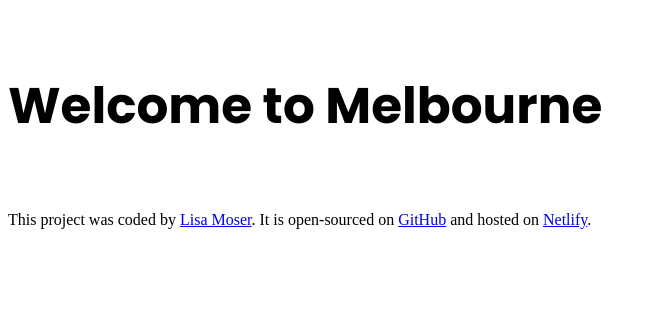
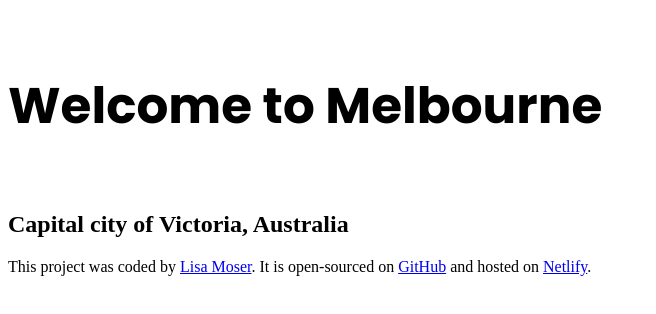
Before and after one commit to lisamoser/Melbourne-Project, a plain HTML site: page index.html in a window 1280 px wide. Shown: the whole page, without its empty margins (0-656 px from the left). Drawn offline with Linux system fonts and the light colour scheme; a web font is replaced by a local one.

Commit message:
Added H2

```diff
--- a/index.html
+++ b/index.html
@@ -14,6 +14,7 @@
   </head>
   <body>
     <h1>Welcome to Melbourne</h1>
+    <h2>Capital city of Victoria, Australia</h2>
     <footer>
       This project was coded by
       <a
```
Also changed, not shown: 1 other file.
